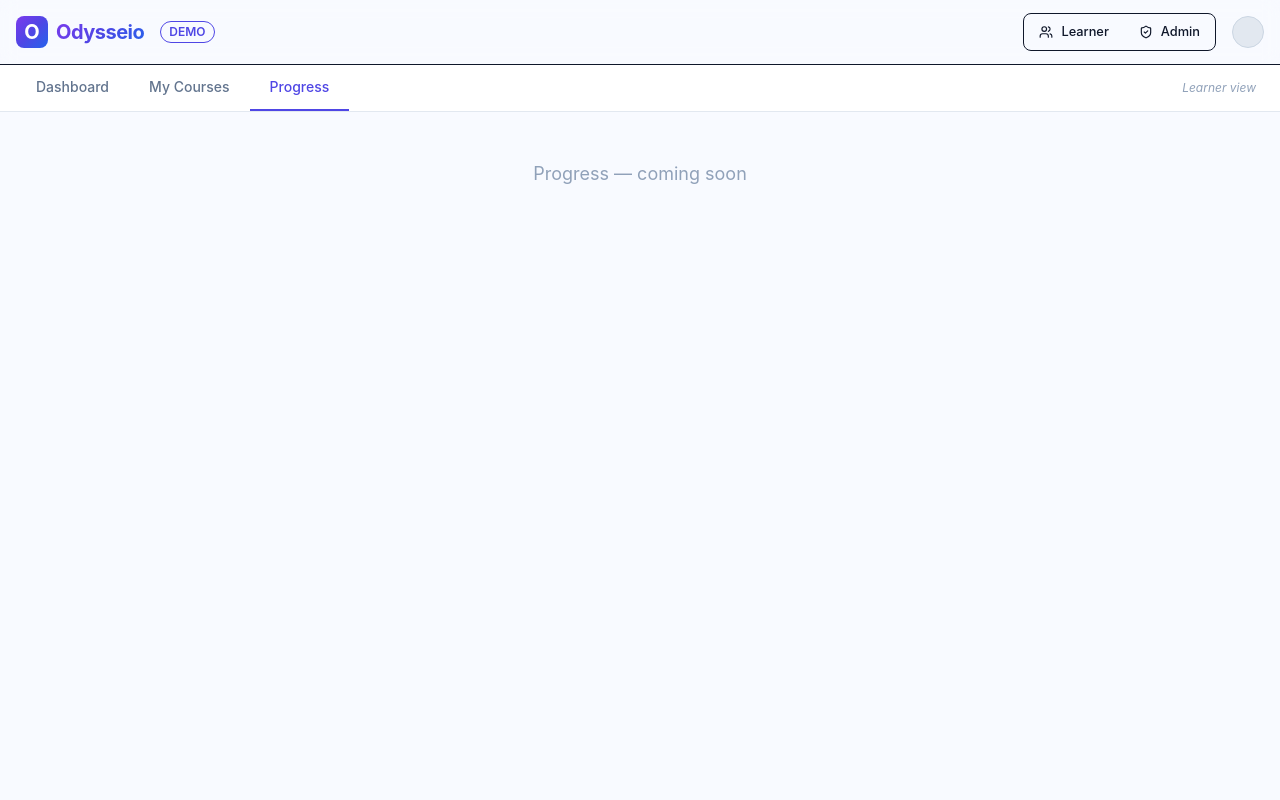
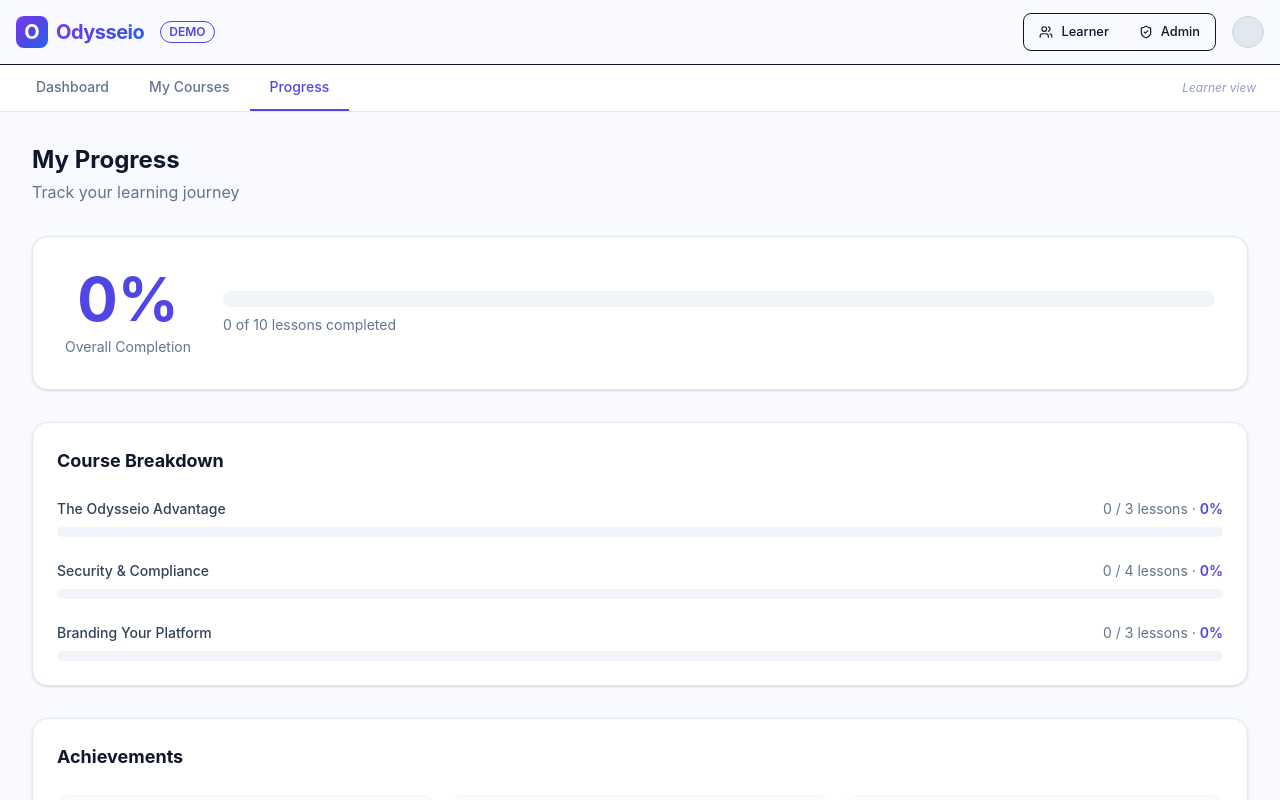
Before and after one commit to Taidio1/LMS-LandingPage, a React (Vite) app in the folder LMS_Odysseio_app/: page / in a window 1280 px wide. Both pictures are taken after a click on the button "Progress". Shown: the top 800 px of the page. Built offline with nearby package versions, Linux system fonts and the light colour scheme.

Commit message:
feat: add Progress view with bars, badges, and weekly chart

```diff
--- a/LMS_Odysseio_app/src/App.tsx
+++ b/LMS_Odysseio_app/src/App.tsx
@@ -4,6 +4,7 @@ import { Header } from './components/shared/Header';
 import { TabBar } from './components/shared/TabBar';
 import { LearnerDashboard } from './views/learner/LearnerDashboard';
 import { MyCourses } from './views/learner/MyCourses';
+import { Progress } from './views/learner/Progress';
 
 const Placeholder = ({ name }: { name: string }) => (
   <div className="p-12 text-center text-slate-400 text-lg">{name} — coming soon</div>
@@ -16,7 +17,7 @@ function App() {
   const renderView = () => {
     if (role === 'LEARNER') {
       if (activeTab === 'My Courses') return <MyCourses />;
-      if (activeTab === 'Progress') return <Placeholder name="Progress" />;
+      if (activeTab === 'Progress') return <Progress />;
       return <LearnerDashboard />;
     }
     if (activeTab === 'Courses') return <Placeholder name="Courses" />;
--- /dev/null
+++ b/LMS_Odysseio_app/src/views/learner/Progress.tsx
@@ -0,0 +1,93 @@
+import { Award, Star, Zap } from 'lucide-react';
+import { MOCK_COURSES, WEEKLY_ACTIVITY } from '../../services/mockData';
+import { useProgress } from '../../hooks/useProgress';
+
+const BADGES = [
+  { icon: Zap,   label: 'First Lesson',    desc: 'Complete your first lesson',  unlocked: (done: number) => done >= 1 },
+  { icon: Star,  label: 'Halfway There',   desc: 'Reach 50% overall progress',  unlocked: (done: number, total: number) => total > 0 && done / total >= 0.5 },
+  { icon: Award, label: 'Course Complete', desc: 'Finish an entire course',      unlocked: (_d: number, _t: number, hasFull: boolean) => hasFull },
+];
+
+export const Progress = () => {
+  const { completedLessons } = useProgress();
+  const totalLessons = MOCK_COURSES.reduce((sum, c) => sum + c.lessons.length, 0);
+  const overallPercent = totalLessons > 0 ? Math.round((completedLessons.length / totalLessons) * 100) : 0;
+  const hasFullCourse = MOCK_COURSES.some(c => c.lessons.every(l => completedLessons.includes(l.id)));
+  const maxActivity = Math.max(...WEEKLY_ACTIVITY.map(d => d.count));
+
+  return (
+    <div className="p-8 space-y-8">
+      <div>
+        <h2 className="text-2xl font-bold text-slate-900">My Progress</h2>
+        <p className="text-slate-500 mt-1">Track your learning journey</p>
+      </div>
+
+      <div className="bg-white rounded-2xl border border-slate-200 shadow-sm p-8 flex flex-col md:flex-row items-center gap-8">
+        <div className="text-center shrink-0">
+          <p className="text-6xl font-bold text-[#4F46E5]">{overallPercent}%</p>
+          <p className="text-sm text-slate-500 mt-2">Overall Completion</p>
+        </div>
+        <div className="flex-1 w-full space-y-2">
+          <div className="h-4 bg-slate-100 rounded-full overflow-hidden">
+            <div className="h-full bg-brand-gradient transition-all duration-700" style={{ width: `${overallPercent}%` }} />
+          </div>
+          <p className="text-sm text-slate-500">{completedLessons.length} of {totalLessons} lessons completed</p>
+        </div>
+      </div>
+
+      <div className="bg-white rounded-2xl border border-slate-200 shadow-sm p-6">
+        <h3 className="font-bold text-lg mb-6">Course Breakdown</h3>
+        <div className="space-y-6">
+          {MOCK_COURSES.map((course) => {
+            const done = completedLessons.filter(id => course.lessons.some(l => l.id === id)).length;
+            const pct = Math.round((done / course.lessons.length) * 100);
+            return (
+              <div key={course.id}>
+                <div className="flex justify-between text-sm mb-2">
+                  <span className="font-medium text-slate-700">{course.title}</span>
+                  <span className="text-slate-500">{done} / {course.lessons.length} lessons · <span className="font-semibold text-[#4F46E5]">{pct}%</span></span>
+                </div>
+                <div className="h-2.5 bg-slate-100 rounded-full overflow-hidden">
+                  <div className="h-full bg-brand-gradient transition-all duration-500" style={{ width: `${pct}%` }} />
+                </div>
+              </div>
+            );
+          })}
+        </div>
+      </div>
+
+      <div className="bg-white rounded-2xl border border-slate-200 shadow-sm p-6">
+        <h3 className="font-bold text-lg mb-6">Achievements</h3>
+        <div className="grid grid-cols-1 md:grid-cols-3 gap-4">
+          {BADGES.map((badge) => {
+            const unlocked = badge.unlocked(completedLessons.length, totalLessons, hasFullCourse);
+            return (
+              <div key={badge.label} className={`rounded-xl p-4 flex items-center gap-4 border transition-opacity ${unlocked ? 'bg-indigo-50 border-indigo-200' : 'bg-slate-50 border-slate-200 opacity-40'}`}>
+                <div className={`w-10 h-10 rounded-full flex items-center justify-center shrink-0 ${unlocked ? 'bg-brand-gradient' : 'bg-slate-200'}`}>
+                  <badge.icon className="w-5 h-5 text-white" />
+                </div>
+                <div>
+                  <p className="font-semibold text-sm text-slate-900">{badge.label}</p>
+                  <p className="text-xs text-slate-500">{badge.desc}</p>
+                </div>
+              </div>
+            );
+          })}
+        </div>
+      </div>
+
+      <div className="bg-white rounded-2xl border border-slate-200 shadow-sm p-6">
+        <h3 className="font-bold text-lg mb-6">Weekly Activity</h3>
+        <div className="flex items-end gap-3 h-32">
+          {WEEKLY_ACTIVITY.map((day) => (
+            <div key={day.day} className="flex-1 flex flex-col items-center gap-2">
+              <div className="w-full bg-brand-gradient rounded-t-md" style={{ height: `${(day.count / maxActivity) * 100}%` }} />
+              <span className="text-xs text-slate-500">{day.day}</span>
+            </div>
+          ))}
+        </div>
+        <p className="text-xs text-slate-400 mt-3 text-center">Lessons completed per day (mock data)</p>
+      </div>
+    </div>
+  );
+};
```
